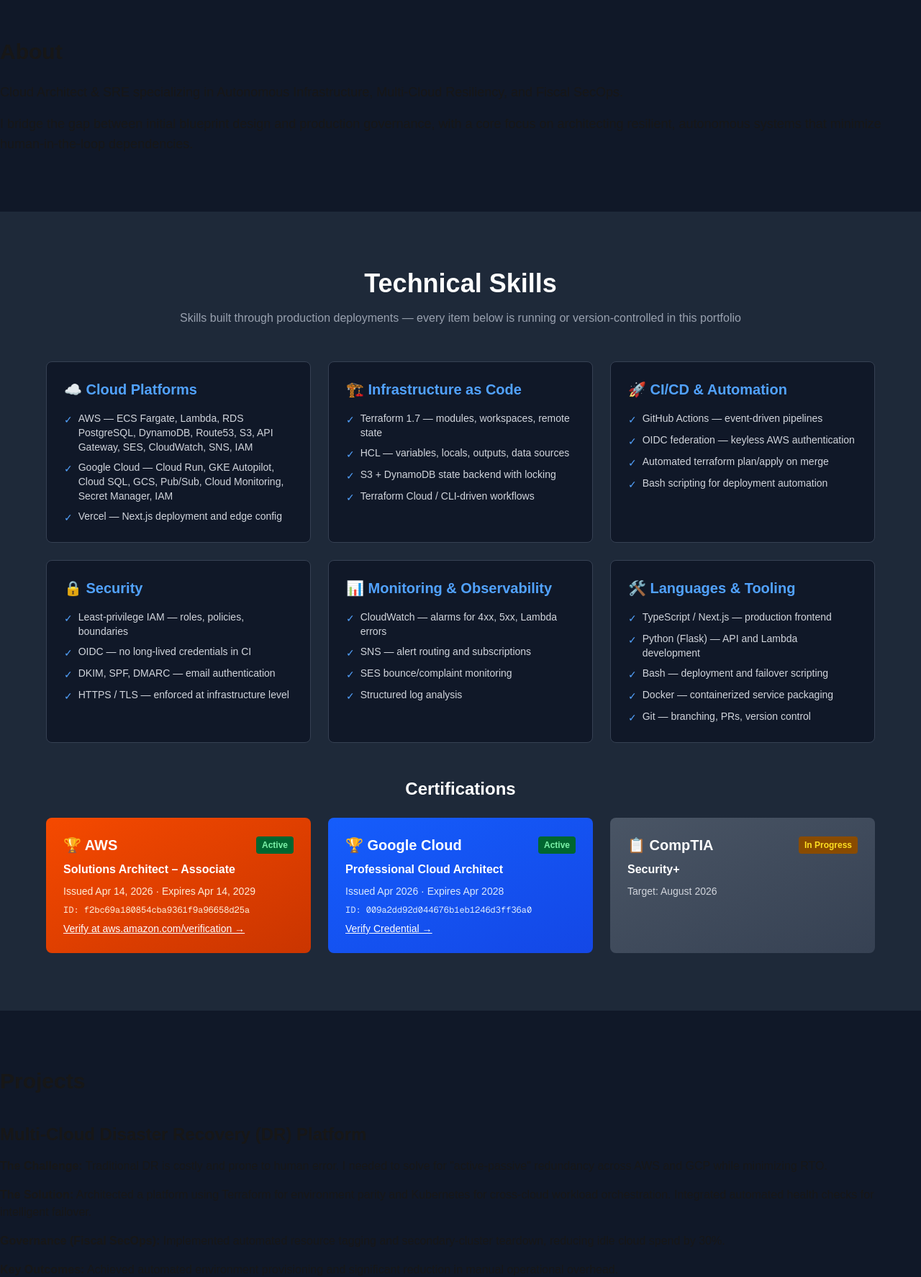
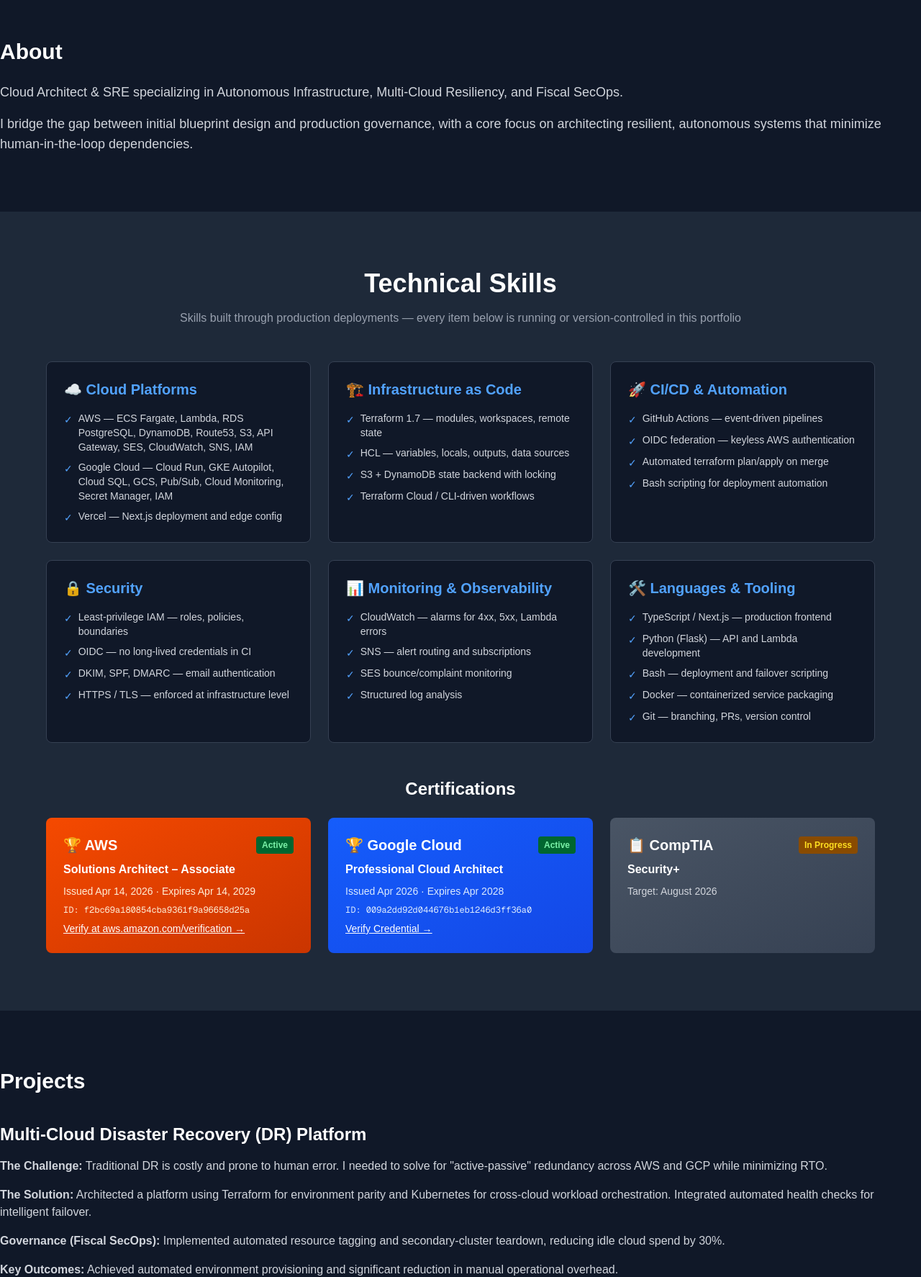
Before and after one commit to brianmlasky-dev/brian-lasky.com, a Next.js app: page / in a window 1280 px wide. Shown: the part 826-2600 px from the top of the page at 72% size. Built offline with nearby package versions, Linux system fonts and the light colour scheme.

Commit message:
fix: apply text-white and text-gray-300 styles for dark mode readability

```diff
--- a/app/components/AboutSection.tsx
+++ b/app/components/AboutSection.tsx
@@ -2,12 +2,12 @@
 
 export default function AboutSection() {
   return (
-    <section id="about" className="py-20">
+    <section id="about" className="py-20 text-white">
       <h2 className="text-3xl font-bold mb-6">About</h2>
-      <p className="text-lg mb-4">
+      <p className="text-lg mb-4 text-gray-300">
         Cloud Architect & SRE specializing in Autonomous Infrastructure, Multi-Cloud Resiliency, and Fiscal SecOps.
       </p>
-      <p className="text-lg">
+      <p className="text-lg text-gray-300">
         I bridge the gap between initial blueprint design and production governance, with a core focus on architecting resilient, autonomous systems that minimize human-in-the-loop dependencies.
       </p>
     </section>
--- a/app/components/ProjectsSection.tsx
+++ b/app/components/ProjectsSection.tsx
@@ -2,13 +2,13 @@
 
 export default function ProjectsSection() {
   return (
-    <section id="projects" className="py-20">
+    <section id="projects" className="py-20 text-white">
       <h2 className="text-3xl font-bold mb-10">Projects</h2>
 
       <div className="mb-12">
         <h3 className="text-2xl font-semibold mb-4">Multi-Cloud Disaster Recovery (DR) Platform</h3>
 
-        <div className="space-y-4">
+        <div className="space-y-4 text-gray-300">
           <p><strong>The Challenge:</strong> Traditional DR is costly and prone to human error. I needed to solve for "active-passive" redundancy across AWS and GCP while minimizing RTO.</p>
 
           <p><strong>The Solution:</strong> Architected a platform using Terraform for environment parity and Kubernetes for cross-cloud workload orchestration. Integrated automated health checks for intelligent failover.</p>
```
